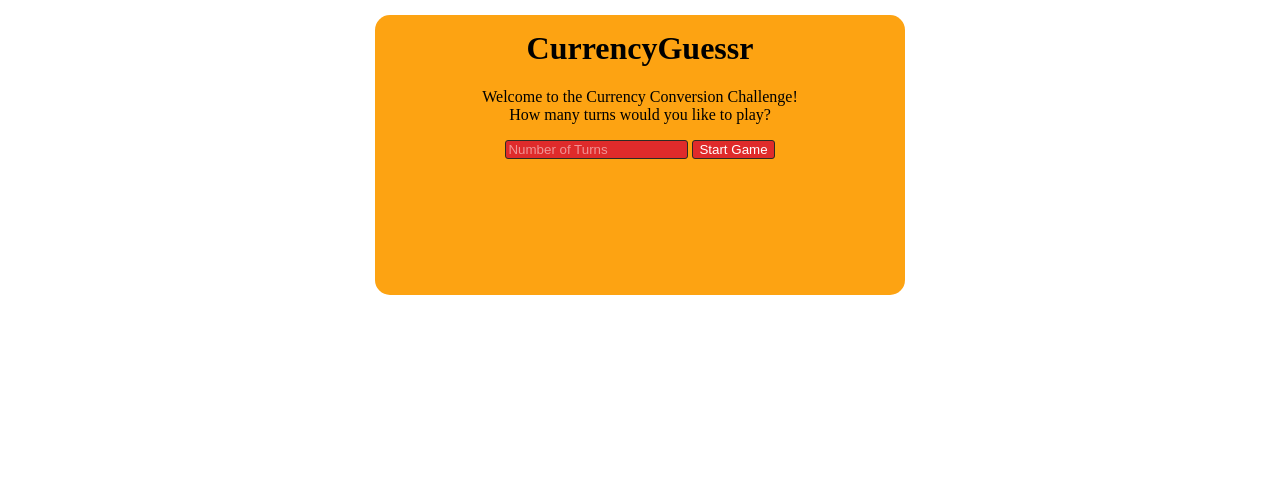
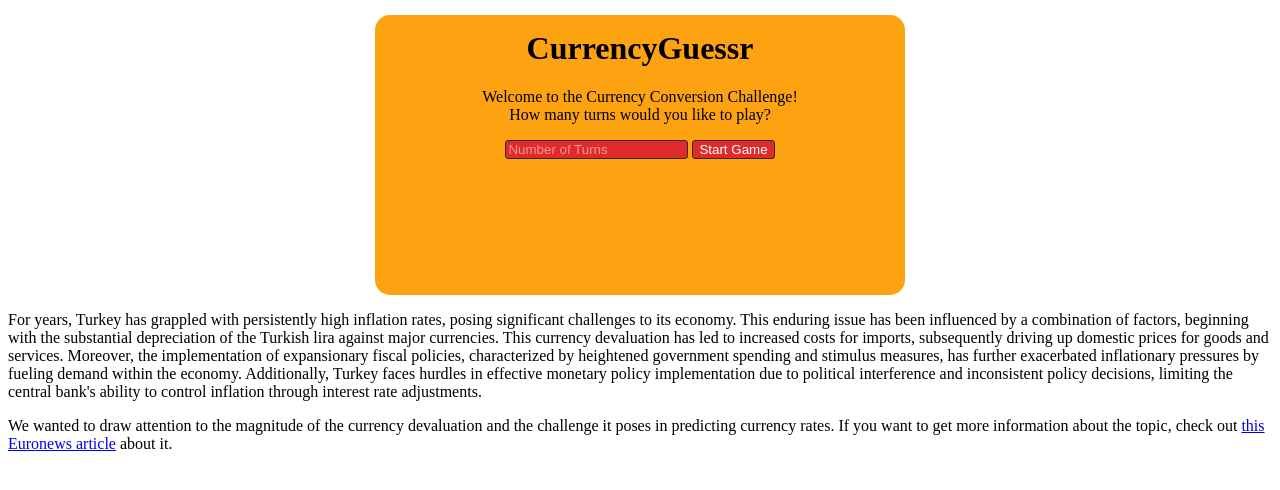
Before and after one commit to Myzmi/CurrencyGuessr, a Django app: page / in a window 1280 px wide. Shown: the top 490 px of the page. Run offline with Django 4.2, Linux system fonts and the light colour scheme.

Commit message:
add explanation

```diff
--- a/currencyRateGame/game/static/game/styles.css
+++ b/currencyRateGame/game/static/game/styles.css
@@ -53,3 +53,14 @@ input:disabled{
 #button_next{
     display: none;
 }
+
+#explanation{
+    text-align: left;
+}
+
+/* Add margin-bottom to <br> elements in explanation*/
+#explanation br{
+    display: block; /* makes it have a width */
+    content: ""; /* clears default height */
+    margin-top: 1em; /* change this to whatever height you want it */
+}
--- a/currencyRateGame/game/templates/game/index.html
+++ b/currencyRateGame/game/templates/game/index.html
@@ -137,5 +137,17 @@
                 <button type="submit" id="replay">Play Again</button>
             </form>
         </div>
+        <p id="explanation">For years, Turkey has grappled with persistently high inflation rates, posing
+            significant challenges to its economy. This enduring issue has been influenced by a combination
+            of factors, beginning with the substantial depreciation of the Turkish lira against major
+            currencies. This currency devaluation has led to increased costs for imports, subsequently driving
+            up domestic prices for goods and services. Moreover, the implementation of expansionary fiscal policies,
+            characterized by heightened government spending and stimulus measures, has further exacerbated inflationary
+            pressures by fueling demand within the economy. Additionally, Turkey faces hurdles in effective monetary
+            policy implementation due to political interference and inconsistent policy decisions, limiting the central
+            bank's ability to control inflation through interest rate adjustments.<br> We wanted to draw attention
+            to the magnitude of the currency devaluation and the challenge it poses in predicting currency rates.
+            If you want to get more information about the topic, check out
+            <a target="_blank" href="https://www.euronews.com/business/2024/01/03/turkey-inflation-soars-to-over-one-year-high-at-648#:~:text=The%20Turkish%20economy%2C%20which%20is,but%20previously%20as%20prime%20minister">this Euronews article</a> about it.</p>
     </body>
 </html>
```
